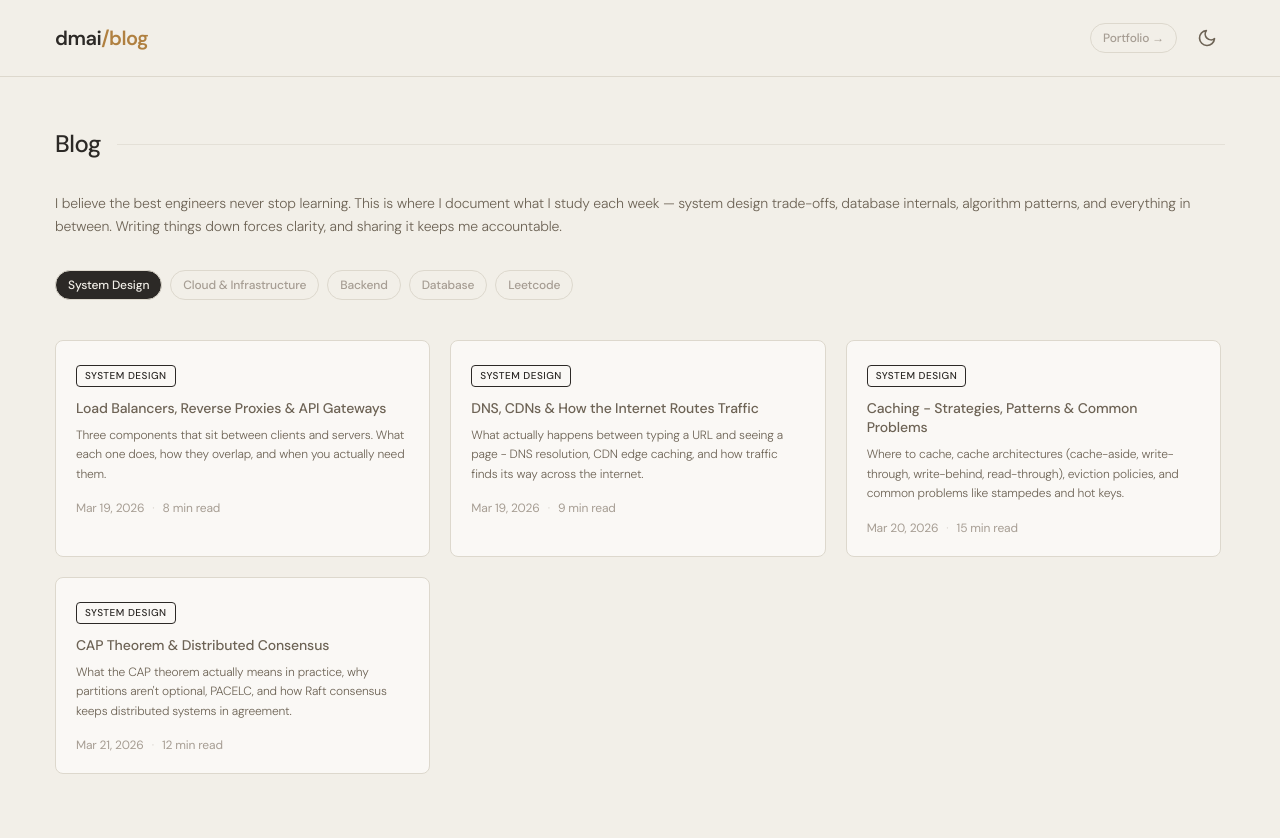
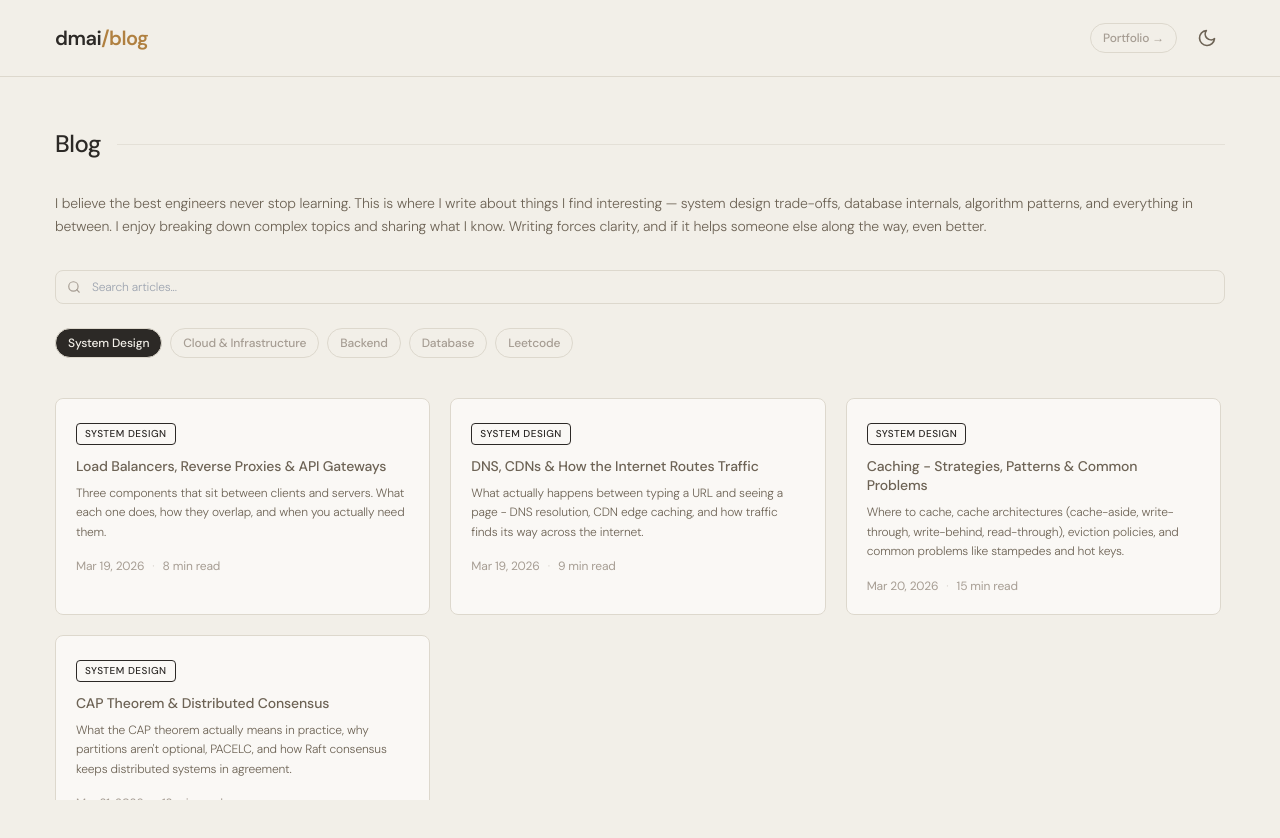
Before and after one commit to danielmai12/dmai-portfolio, a Next.js app: page /blog in a window 1280 px wide. Shown: the top 838 px of the page. Built offline with nearby package versions, Linux system fonts and the light colour scheme.

Commit message:
Add search by article name & summary

```diff
--- a/src/app/blog/page.tsx
+++ b/src/app/blog/page.tsx
@@ -8,9 +8,18 @@ import { useBlogPrefix } from "@/hooks/useBlogPath";
 
 const BlogPage = () => {
   const [activeCategory, setActiveCategory] = useState<Category>("System Design");
+  const [search, setSearch] = useState("");
   const blogPath = useBlogPrefix();
 
-  const filtered = articles.filter((a) => a.category === activeCategory);
+  const query = search.trim().toLowerCase();
+  const filtered = query
+    ? articles.filter(
+        (a) =>
+          a.title.toLowerCase().includes(query) ||
+          a.summary.toLowerCase().includes(query) ||
+          a.category.toLowerCase().includes(query)
+      )
+    : articles.filter((a) => a.category === activeCategory);
 
   return (
     <section className="py-16 h-screen flex flex-col">
@@ -43,17 +52,68 @@ const BlogPage = () => {
           style={{ color: "var(--text-color)" }}
         >
           I believe the best engineers never stop learning. This is where I
-          document what I study each week — system design trade-offs, database
-          internals, algorithm patterns, and everything in between. Writing
-          things down forces clarity, and sharing it keeps me accountable.
+          write about things I find interesting — system design trade-offs,
+          database internals, algorithm patterns, and everything in between.
+          I enjoy breaking down complex topics and sharing what I know. Writing
+          forces clarity, and if it helps someone else along the way, even better.
         </motion.p>
+
+        {/* Search bar */}
+        <motion.div
+          initial={{ opacity: 0, y: 12 }}
+          animate={{ opacity: 1, y: 0 }}
+          transition={{ duration: 0.4, delay: 0.08 }}
+          className="relative mb-6"
+        >
+          <svg
+            className="absolute left-3 top-1/2 -translate-y-1/2 pointer-events-none"
+            width="14"
+            height="14"
+            viewBox="0 0 24 24"
+            fill="none"
+            stroke="var(--muted-text)"
+            strokeWidth="2"
+            strokeLinecap="round"
+            strokeLinejoin="round"
+          >
+            <circle cx="11" cy="11" r="8" />
+            <line x1="21" y1="21" x2="16.65" y2="16.65" />
+          </svg>
+          <input
+            type="text"
+            placeholder="Search articles..."
+            value={search}
+            onChange={(e) => setSearch(e.target.value)}
+            className="w-full pl-9 pr-9 py-2 rounded-lg text-xs font-light outline-none transition-colors duration-200"
+            style={{
+              backgroundColor: "transparent",
+              border: "1px solid var(--border-color)",
+              color: "var(--text-color)",
+            }}
+            onFocus={(e) => {
+              e.currentTarget.style.borderColor = "var(--primary-color)";
+            }}
+            onBlur={(e) => {
+              e.currentTarget.style.borderColor = "var(--border-color)";
+            }}
+          />
+          {search && (
+            <button
+              onClick={() => setSearch("")}
+              className="absolute right-3 top-1/2 -translate-y-1/2 text-xs transition-colors duration-200"
+              style={{ color: "var(--muted-text)" }}
+            >
+              ✕
+            </button>
+          )}
+        </motion.div>
 
         {/* Category filter */}
         <motion.div
           initial={{ opacity: 0, y: 12 }}
           animate={{ opacity: 1, y: 0 }}
           transition={{ duration: 0.4, delay: 0.1 }}
-          className="flex gap-2 mb-10 flex-wrap"
+          className={`flex gap-2 mb-10 flex-wrap${query ? " opacity-40 pointer-events-none" : ""}`}
         >
           {categories.map((cat) => (
             <button
@@ -86,18 +146,20 @@ const BlogPage = () => {
               transition={{ duration: 0.35, ease: "easeOut" }}
               className="flex flex-col items-center justify-center py-20"
             >
-              <span className="text-4xl mb-4">🚧</span>
+              <span className="text-4xl mb-4">{query ? "🔍" : "🚧"}</span>
               <p
                 className="text-sm font-medium mb-2"
                 style={{ color: "var(--primary-color)" }}
               >
-                Brewing fresh content...
+                {query ? "No results found" : "Brewing fresh content..."}
               </p>
               <p
                 className="text-xs font-light"
                 style={{ color: "var(--muted-text)" }}
               >
-                New {activeCategory} articles are on the way. Check back soon!
+                {query
+                  ? `Nothing matched "${search.trim()}". Try a different keyword.`
+                  : `New ${activeCategory} articles are on the way. Check back soon!`}
               </p>
             </motion.div>
           ) : (
```
